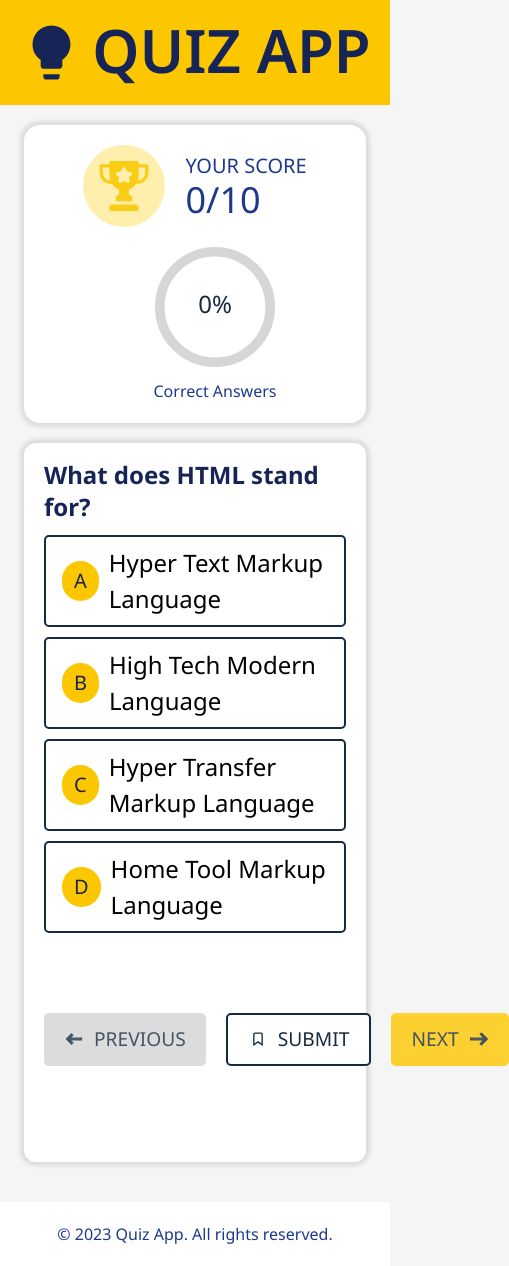
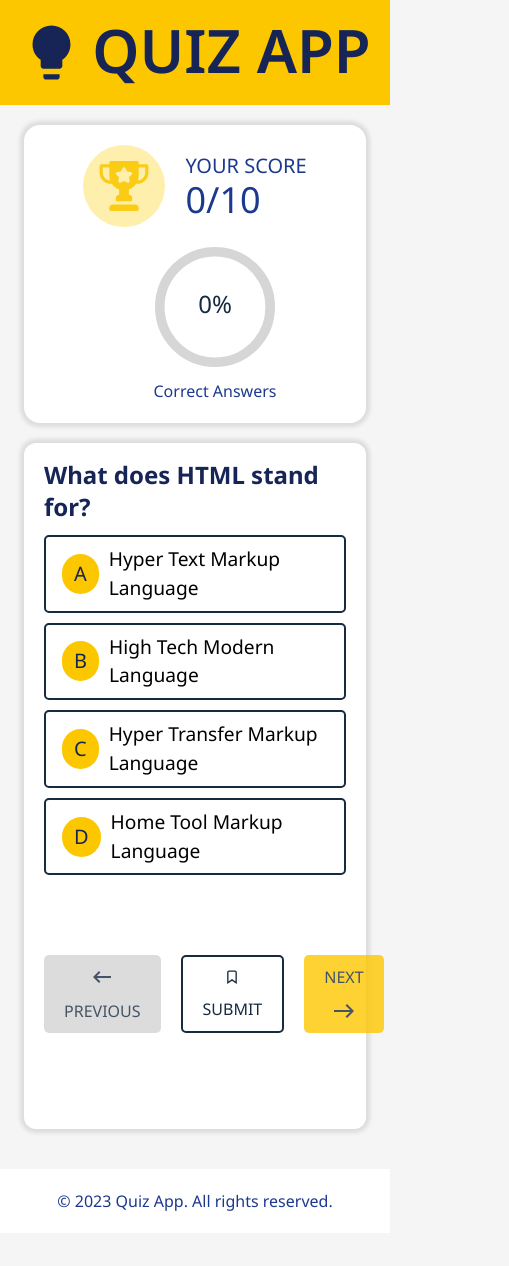
Before and after one commit to sahilkhan-777/quiz-app, a React (Vite) app: page / in a window 390 px wide. Shown: the whole page, 509 px wide, since content can reach past the window. After the commit the page ends 1233 px from the top, so only its background shows below. Built offline with nearby package versions, Linux system fonts and the light colour scheme.

Commit message:
feat: add media queries to reduce font sizes of quiz buttons and quiz options text on mobile screens
fix: add flex shrink and flex basis to quiz buttons

```diff
--- a/src/App.css
+++ b/src/App.css
@@ -12,8 +12,9 @@
 
 .quiz-btns {
   padding: 10px 20px;
-  flex-grow: 1;
+  flex: 1 1 auto;
   display: flex;
+  flex-wrap: wrap;
   justify-content: center;
   align-items: center;
   gap: 10px;
@@ -37,6 +38,16 @@
   cursor: pointer;
   transition: background-color 0.3ms ease-in-out;
   border: 2px solid var(--secondary-color);
+}
+
+@media (max-width: 640px) {
+  .quiz-btns {
+    font-size: 1rem;
+  }
+
+  .quiz-options {
+    font-size: 1.2rem;
+  }
 }
 
 .shadow{
@@ -69,20 +80,21 @@
   opacity: 0.8;
 }
 
-.quiz button svg {
-  width: 20px;
-  height: 20px;
-}
-
-.quiz button svg path {
-  stroke: var(--secondary-color);
-  stroke-width: 1.6;
-}
 
 .submit-button{
   background-color: white;
   border: 2px solid var(--secondary-color);
   transition: 0.3s ease-in-out;
+}
+
+.submit-button svg {
+  width: 20px;
+  height: 20px;
+}
+
+.submit-button svg path {
+  stroke: var(--secondary-color);
+  stroke-width: 1.6;
 }
 
 .submit-button:hover {
```
